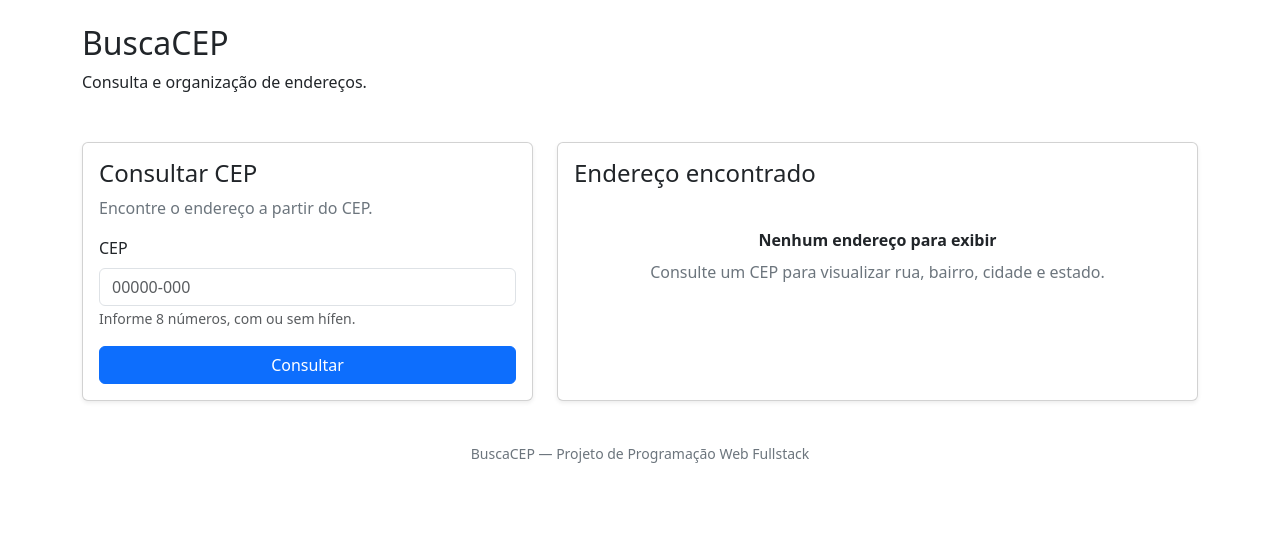
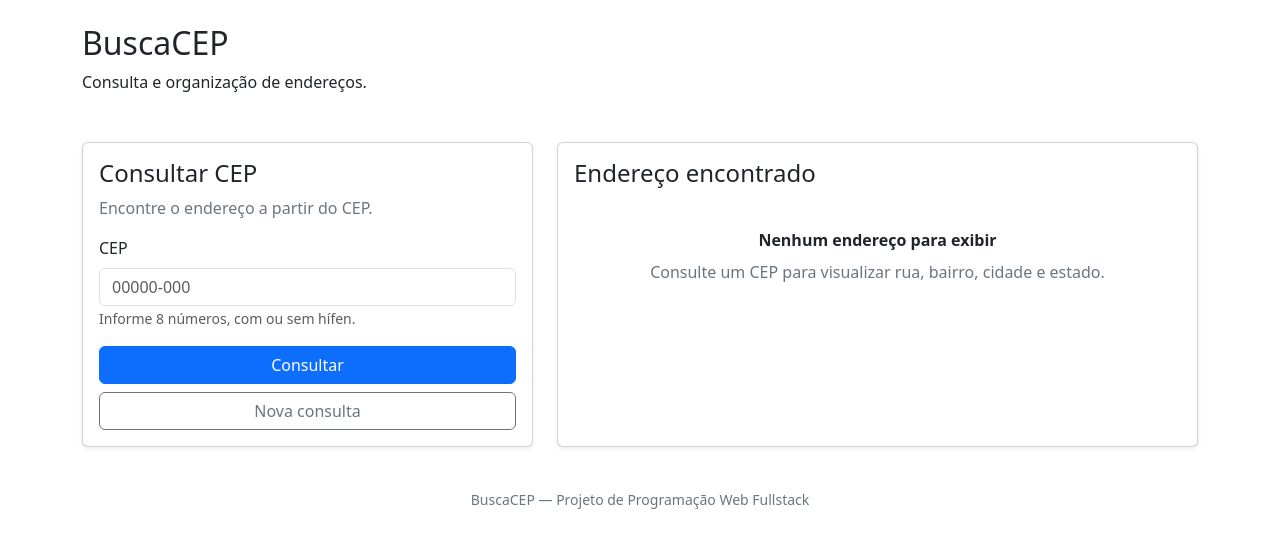
Before and after one commit to rafinhagvianna/-Projeto-ReactJS, a React (Vite) app: page / in a window 1280 px wide. Shown: the top 548 px of the page. Built offline with nearby package versions, Linux system fonts and the light colour scheme; the HTML template or start-up script is replaced by a standard one.

Commit message:
adicionar nova consulta e foco com useRef

```diff
--- a/src/App.jsx
+++ b/src/App.jsx
@@ -12,6 +12,11 @@ function App() {
   const [endereco, setEndereco] = useState(null)
   const [erroConsulta, setErroConsulta] = useState('')
   const [carregando, setCarregando] = useState(false)
+
+  function limparConsulta() {
+    setEndereco(null)
+    setErroConsulta('')
+  }
 
   async function buscarEndereco(cep) {
     if (carregando) return
@@ -53,7 +58,11 @@ function App() {
                 <h2 id="titulo-consulta" className="h4">Consultar CEP</h2>
                 <p className="text-secondary">Encontre o endereço a partir do CEP.</p>
 
-                <FormularioCEP onConsultar={buscarEndereco} carregando={carregando} />
+                <FormularioCEP
+                  onConsultar={buscarEndereco}
+                  onNovaConsulta={limparConsulta}
+                  carregando={carregando}
+                />
                 {erroConsulta && (
                   <Alert variant="danger" className="mt-3 mb-0" role="alert">
                     {erroConsulta}
--- a/src/components/FormularioCEP.jsx
+++ b/src/components/FormularioCEP.jsx
@@ -1,15 +1,25 @@
-import { useState } from 'react'
+import { useRef, useState } from 'react'
 import Form from 'react-bootstrap/Form'
 import Button from 'react-bootstrap/Button'
 import Spinner from 'react-bootstrap/Spinner'
 
-function FormularioCEP({ onConsultar, carregando }) {
+function FormularioCEP({ onConsultar, onNovaConsulta, carregando }) {
   const [cep, setCep] = useState('')
   const [erro, setErro] = useState('')
+  const campoCep = useRef(null)
 
   function alterarCep(evento) {
     setCep(evento.target.value)
     setErro('')
+  }
+
+  function novaConsulta() {
+    if (carregando) return
+
+    setCep('')
+    setErro('')
+    onNovaConsulta()
+    campoCep.current.focus()
   }
 
   function enviarFormulario(evento) {
@@ -21,6 +31,7 @@ function FormularioCEP({ onConsultar, carregando }) {
 
     if (!/^\d{5}-?\d{3}$/.test(cepDigitado)) {
       setErro('Digite um CEP com 8 números, como 01001000 ou 01001-000.')
+      campoCep.current.focus()
       return
     }
 
@@ -33,6 +44,7 @@ function FormularioCEP({ onConsultar, carregando }) {
       <Form.Group controlId="cep" className="mb-3">
         <Form.Label>CEP</Form.Label>
         <Form.Control
+          ref={campoCep}
           type="text"
           inputMode="numeric"
           autoComplete="postal-code"
@@ -59,6 +71,16 @@ function FormularioCEP({ onConsultar, carregando }) {
         {carregando ? 'Consultando...' : 'Consultar'}
       </Button>
 
+      <Button
+        type="button"
+        variant="outline-secondary"
+        className="w-100 mt-2"
+        onClick={novaConsulta}
+        disabled={carregando}
+      >
+        Nova consulta
+      </Button>
+
       <span className="visually-hidden" role="status">
         {carregando ? 'Consultando CEP. Aguarde.' : ''}
       </span>
```
Also changed, not shown: 1 other file (tests, documents, lock files or other folders).
